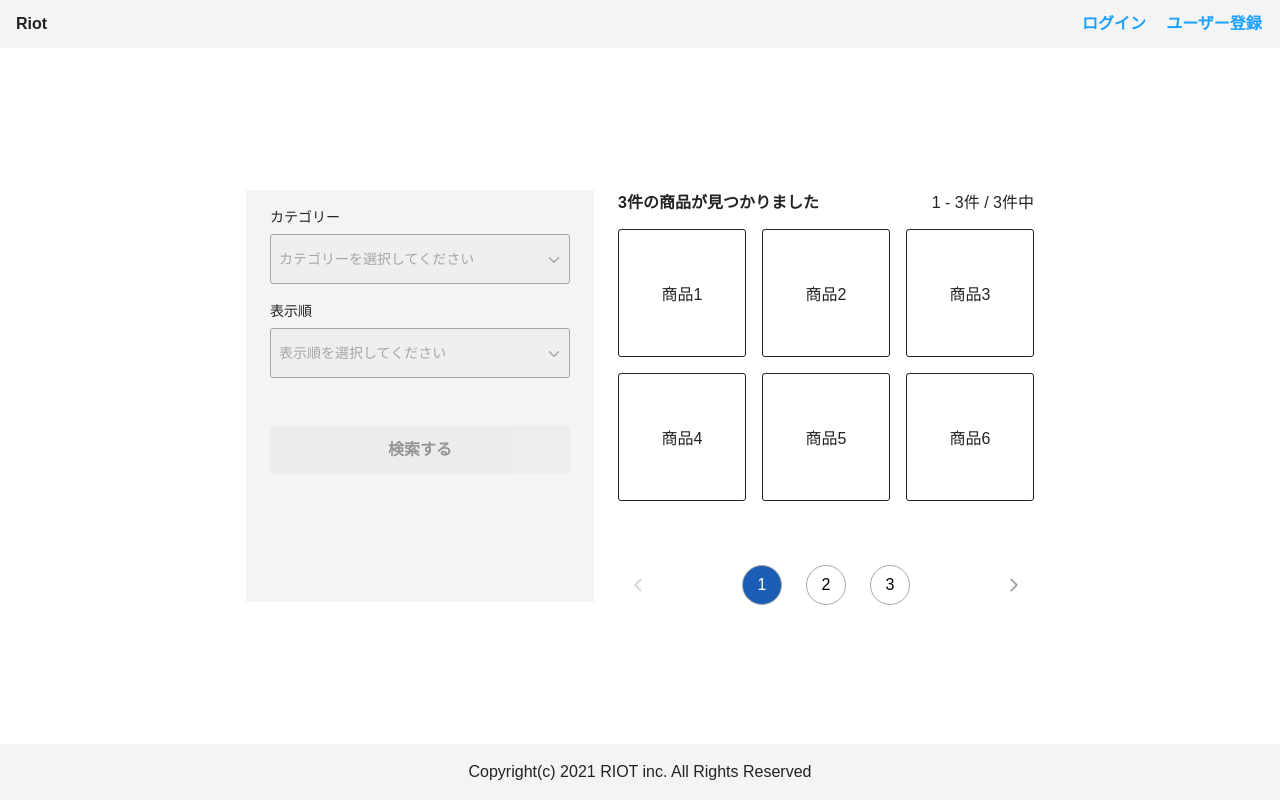
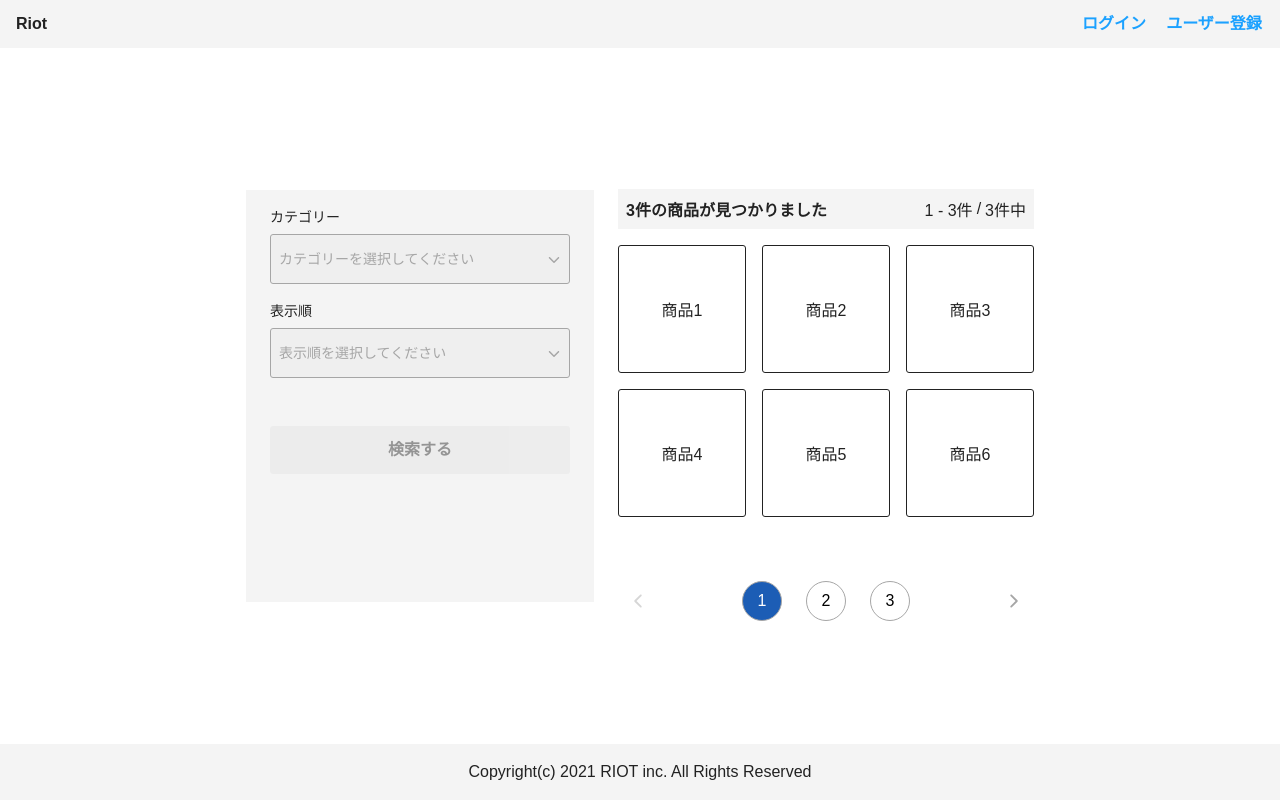
Before and after one commit to kimuniiii/Personal-Development, a Next.js app in the folder packages/client/: page /top in a window 1280 px wide. Built offline with nearby package versions, Linux system fonts and the light colour scheme.

Commit message:
SearchResultLabelコンポーネントの実装

```diff
--- a/packages/client/src/pages/top/index.tsx
+++ b/packages/client/src/pages/top/index.tsx
@@ -10,6 +10,10 @@ import { Margin } from 'src/components/layouts/Margin';
 import { COLOR_PALETTE } from 'src/styles/color_palette';
 
 const TopPage = (): JSX.Element => {
+  // API通信の結果に応じて「動的」に変化していく予定
+  const SEARCH_CURRENT_PAGE_NUMBER = 1;
+  const SEARCH_TOTAL_RESULT_NUMBER = 3;
+
   const [paginationDefaultIndex, setPaginationDefaultIndex] = useState(1);
 
   return (
@@ -20,8 +24,12 @@ const TopPage = (): JSX.Element => {
           <SearchBox />
           <StProductListContainer>
             <StSearchResultLabel>
-              <h4>3件の商品が見つかりました</h4>
-              <span>1 - 3件 / 3件中</span>
+              <h4>{SEARCH_TOTAL_RESULT_NUMBER}件の商品が見つかりました</h4>
+              <StSearchResultItem>
+                {SEARCH_CURRENT_PAGE_NUMBER} - {SEARCH_TOTAL_RESULT_NUMBER}件<Margin right='4px' />/
+                <Margin right='4px' />
+                {SEARCH_TOTAL_RESULT_NUMBER}件中
+              </StSearchResultItem>
             </StSearchResultLabel>
             <StProductList>
               <StProductItem>商品1</StProductItem>
@@ -77,6 +85,13 @@ const StProductListContainer = styled.section`
 const StSearchResultLabel = styled.section`
   display: flex;
   justify-content: space-between;
+  background-color: ${COLOR_PALETTE.LIGHT_GRAY};
+  padding: 8px;
+`;
+
+const StSearchResultItem = styled.section`
+  display: flex;
+  align-items: center;
 `;
 
 const StProductList = styled.ul`
```
